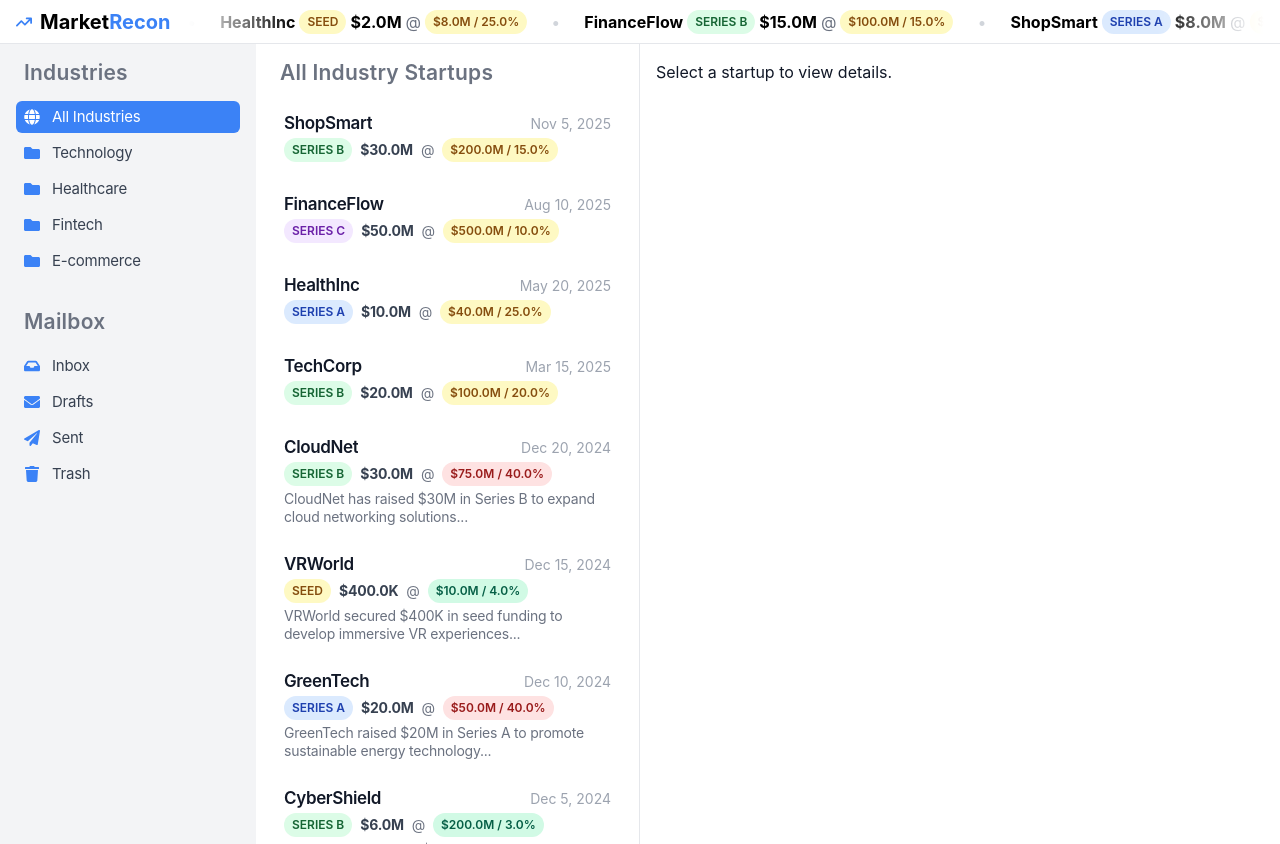
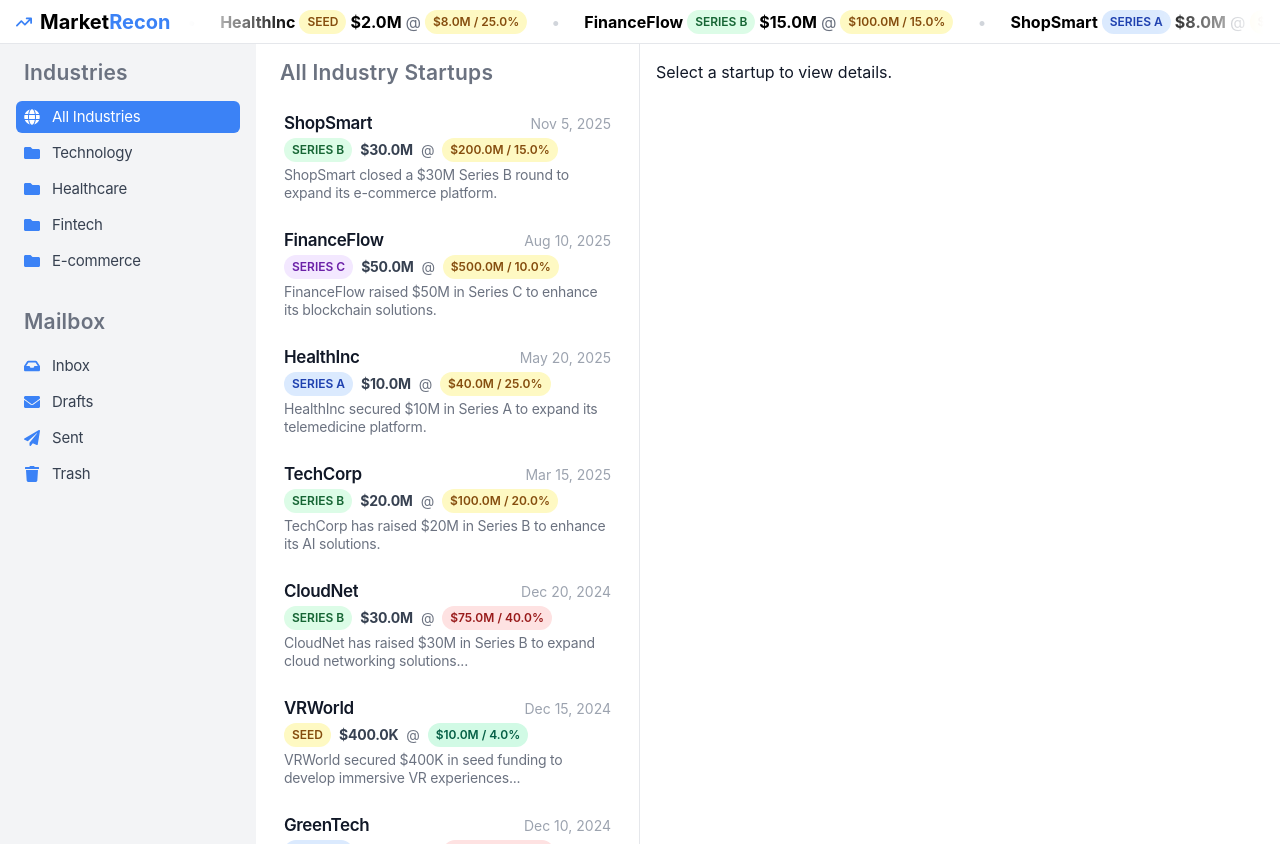
Before and after one commit to buzsh/recon, a Next.js app: page / in a window 1280 px wide. Built offline with nearby package versions, Linux system fonts and the light colour scheme.

Commit message:
refactor: startups, articles for latest funding rounds

```diff
--- a/data/sampleData.ts
+++ b/data/sampleData.ts
@@ -413,6 +413,55 @@ export const articles: Article[] = [
     createdAt: '2024-12-21T00:00:00Z',
     updatedAt: '2024-12-21T00:00:00Z',
   },
+  // New articles for the latest funding rounds
+  {
+    id: 10,
+    title: 'TechCorp Raises $20M in Series B',
+    content:
+      'TechCorp has successfully raised $20 million in a Series B funding round to further develop its AI solutions...',
+    url: 'https://example.com/techcorp-series-b',
+    publicationDate: '2025-03-16T00:00:00Z',
+    startupId: 1,
+    fundingRoundId: 5,
+    createdAt: '2025-03-16T00:00:00Z',
+    updatedAt: '2025-03-16T00:00:00Z',
+  },
+  {
+    id: 11,
+    title: 'HealthInc Secures $10M in Series A',
+    content:
+      'HealthInc has secured $10 million in Series A funding to expand its telemedicine platform...',
+    url: 'https://example.com/healthinc-series-a',
+    publicationDate: '2025-05-21T00:00:00Z',
+    startupId: 2,
+    fundingRoundId: 6,
+    createdAt: '2025-05-21T00:00:00Z',
+    updatedAt: '2025-05-21T00:00:00Z',
+  },
+  {
+    id: 12,
+    title: 'FinanceFlow Raises $50M in Series C',
+    content:
+      'FinanceFlow has raised $50 million in a Series C round to enhance its blockchain solutions...',
+    url: 'https://example.com/financeflow-series-c',
+    publicationDate: '2025-08-11T00:00:00Z',
+    startupId: 3,
+    fundingRoundId: 7,
+    createdAt: '2025-08-11T00:00:00Z',
+    updatedAt: '2025-08-11T00:00:00Z',
+  },
+  {
+    id: 13,
+    title: 'ShopSmart Closes $30M Series B Round',
+    content:
+      'ShopSmart has closed a $30 million Series B round to expand its e-commerce platform...',
+    url: 'https://example.com/shopsmart-series-b',
+    publicationDate: '2025-11-06T00:00:00Z',
+    startupId: 4,
+    fundingRoundId: 8,
+    createdAt: '2025-11-06T00:00:00Z',
+    updatedAt: '2025-11-06T00:00:00Z',
+  },
 ];
 
 export const aiSummaries: AISummary[] = [
@@ -489,6 +538,35 @@ export const aiSummaries: AISummary[] = [
     createdAt: '2024-12-22T00:00:00Z',
     updatedAt: '2024-12-22T00:00:00Z',
   },
+  // New AI summaries for the latest funding rounds
+  {
+    id: 10,
+    content: 'TechCorp has raised $20M in Series B to enhance its AI solutions.',
+    fundingRoundId: 5,
+    createdAt: '2025-03-16T00:00:00Z',
+    updatedAt: '2025-03-16T00:00:00Z',
+  },
+  {
+    id: 11,
+    content: 'HealthInc secured $10M in Series A to expand its telemedicine platform.',
+    fundingRoundId: 6,
+    createdAt: '2025-05-21T00:00:00Z',
+    updatedAt: '2025-05-21T00:00:00Z',
+  },
+  {
+    id: 12,
+    content: 'FinanceFlow raised $50M in Series C to enhance its blockchain solutions.',
+    fundingRoundId: 7,
+    createdAt: '2025-08-11T00:00:00Z',
+    updatedAt: '2025-08-11T00:00:00Z',
+  },
+  {
+    id: 13,
+    content: 'ShopSmart closed a $30M Series B round to expand its e-commerce platform.',
+    fundingRoundId: 8,
+    createdAt: '2025-11-06T00:00:00Z',
+    updatedAt: '2025-11-06T00:00:00Z',
+  },
 ];
 
 // Associate funding rounds with startups
@@ -538,3 +616,19 @@ fundingRounds[9].aiSummary = aiSummaries[5];
 fundingRounds[10].aiSummary = aiSummaries[6];
 fundingRounds[11].aiSummary = aiSummaries[7];
 fundingRounds[12].aiSummary = aiSummaries[8];
+
+// Associate new articles with startups and funding rounds
+startups[0].articles.push(articles[9]);
+fundingRounds[4].articles.push(articles[9]);
+startups[1].articles.push(articles[10]);
+fundingRounds[5].articles.push(articles[10]);
+startups[2].articles.push(articles[11]);
+fundingRounds[6].articles.push(articles[11]);
+startups[3].articles.push(articles[12]);
+fundingRounds[7].articles.push(articles[12]);
+
+// Associate new AI summaries with funding rounds
+fundingRounds[4].aiSummary = aiSummaries[9];
+fundingRounds[5].aiSummary = aiSummaries[10];
+fundingRounds[6].aiSummary = aiSummaries[11];
+fundingRounds[7].aiSummary = aiSummaries[12];
```
